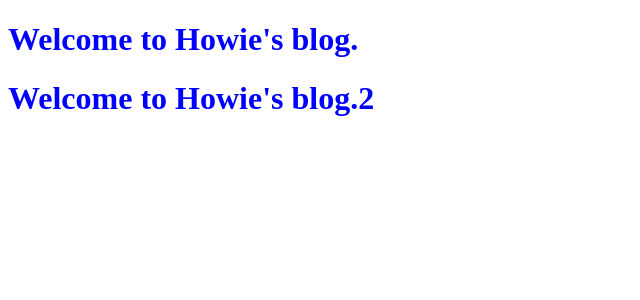
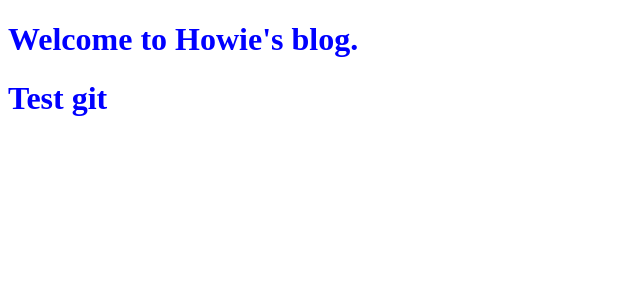
Before and after one commit to Howie-G/Howie_Blogs, a React app: page / in a window 1280 px wide. Shown: the top 300 px of the page, without its empty margins (0-640 px from the left). Built offline with nearby package versions, Linux system fonts and the light colour scheme; the HTML template or start-up script is replaced by a standard one.

Commit message:
check git config

```diff
--- a/src/App.js
+++ b/src/App.js
@@ -10,7 +10,7 @@ function App() {
       </div>
       <div className="App">
         <header className="App-header">
-          <h1>Welcome to Howie's blog.2</h1>
+          <h1>Test git</h1>
         </header>
       </div>
     </>
```
